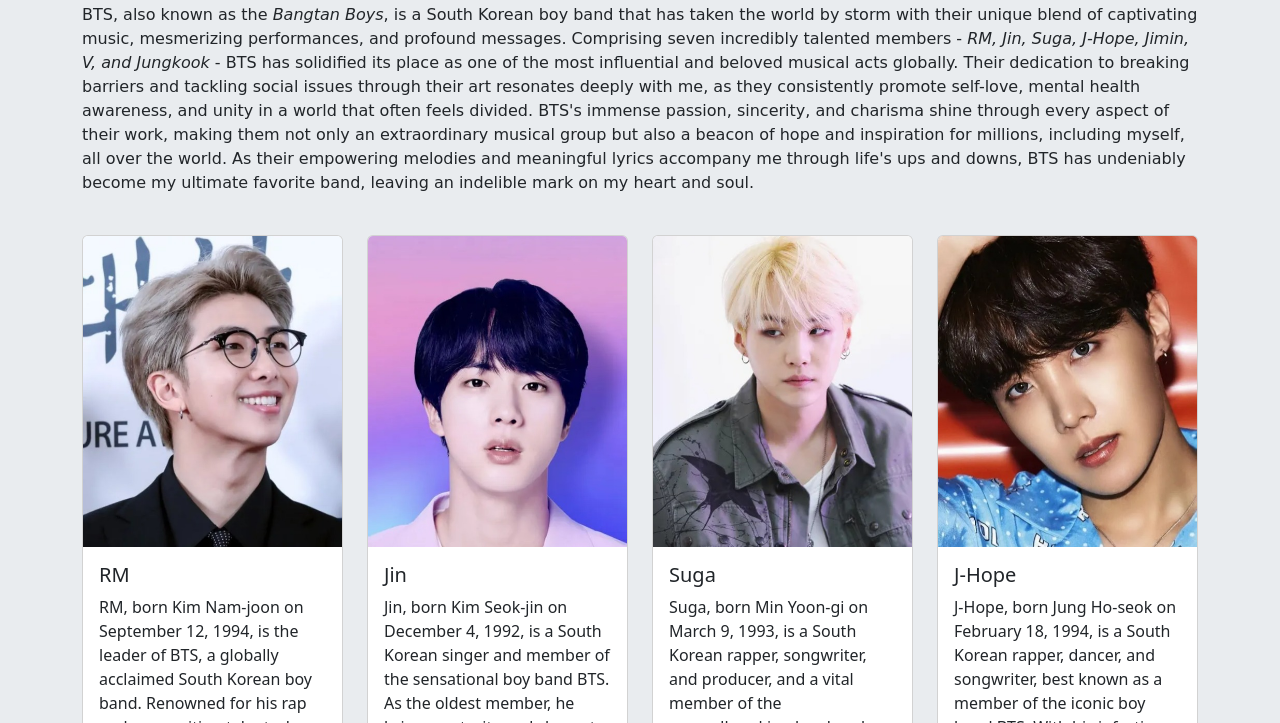
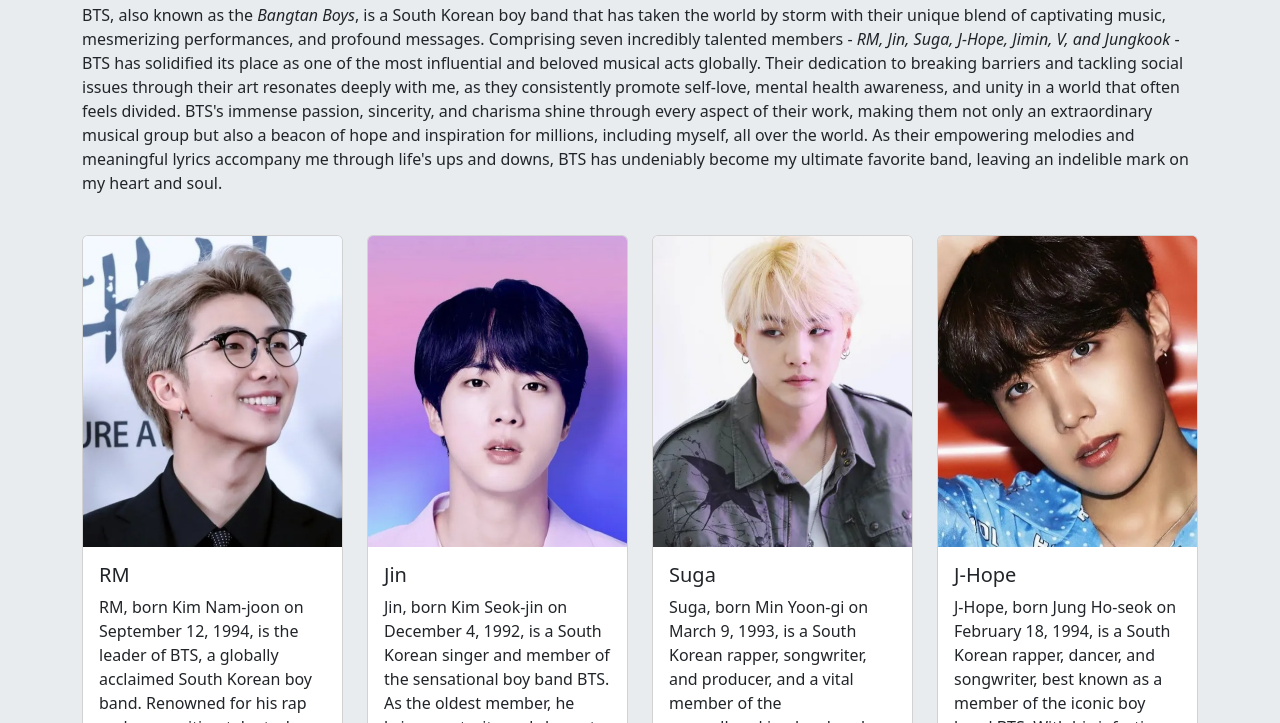
Before and after one commit to Deborah-Tipiyion/Favorite_Band, a plain HTML site: page index.html in a window 1280 px wide. Shown: the part 77-800 px from the top of the page. Drawn offline with nearby package versions, Linux system fonts and the light colour scheme.

Commit message:
removed the font family

```diff
--- a/index.html
+++ b/index.html
@@ -12,7 +12,7 @@
     <div id="into">
         <br>
         <h1 class="fw-bolder">BTS Musical Band</h1>
-         <p style="font-family: cursive;">BTS, also known as the <em>Bangtan Boys</em>, is a South Korean boy band that has taken the world by storm with
+         <p>BTS, also known as the <em>Bangtan Boys</em>, is a South Korean boy band that has taken the world by storm with
             their unique blend of captivating music, mesmerizing performances, and profound messages. Comprising seven incredibly
             talented members -<em> RM, Jin, Suga, J-Hope, Jimin, V, and Jungkook</em> - BTS has solidified its place as one of the most
             influential and beloved musical acts globally. Their dedication to breaking barriers and tackling social issues through
```
